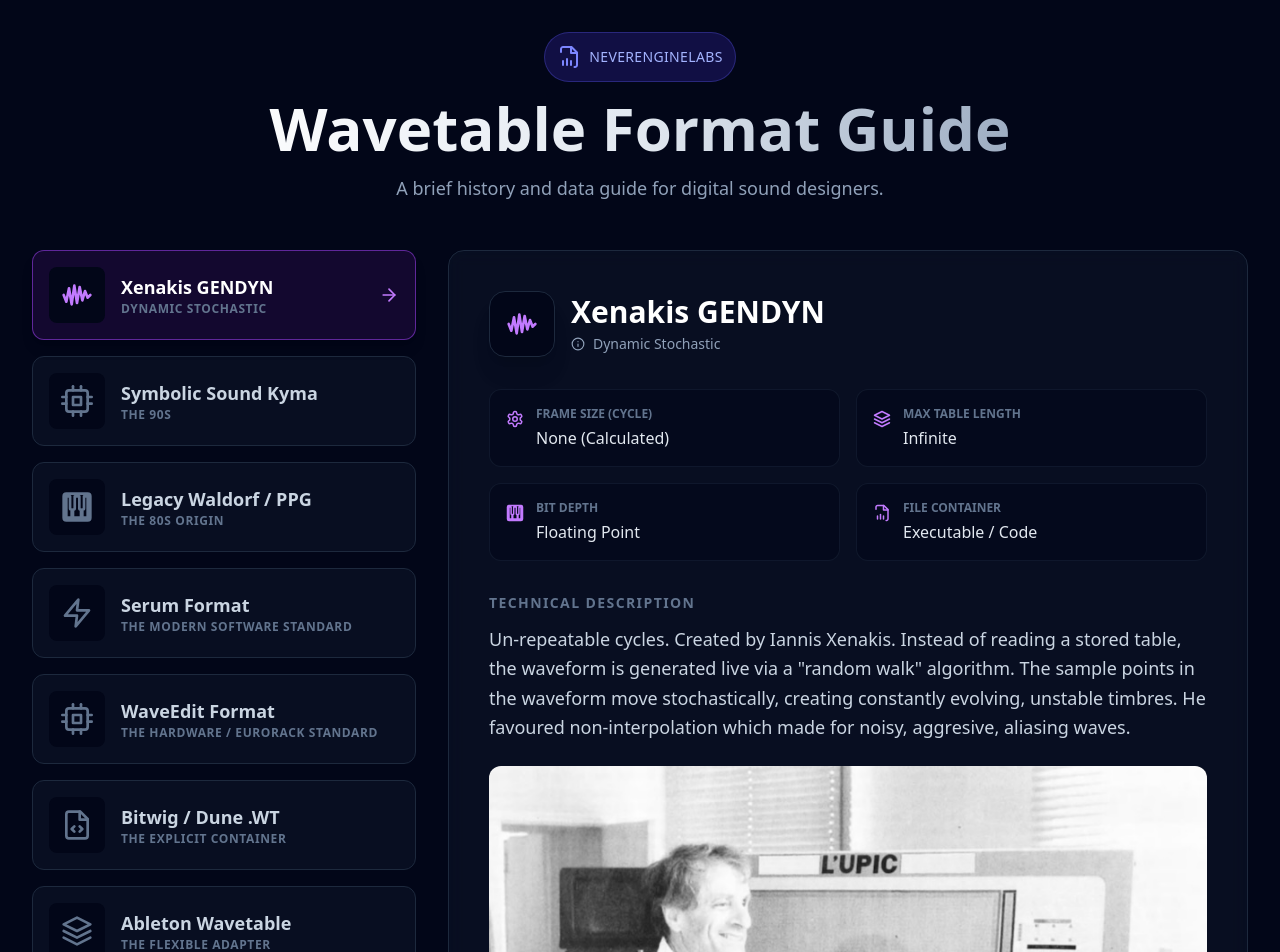
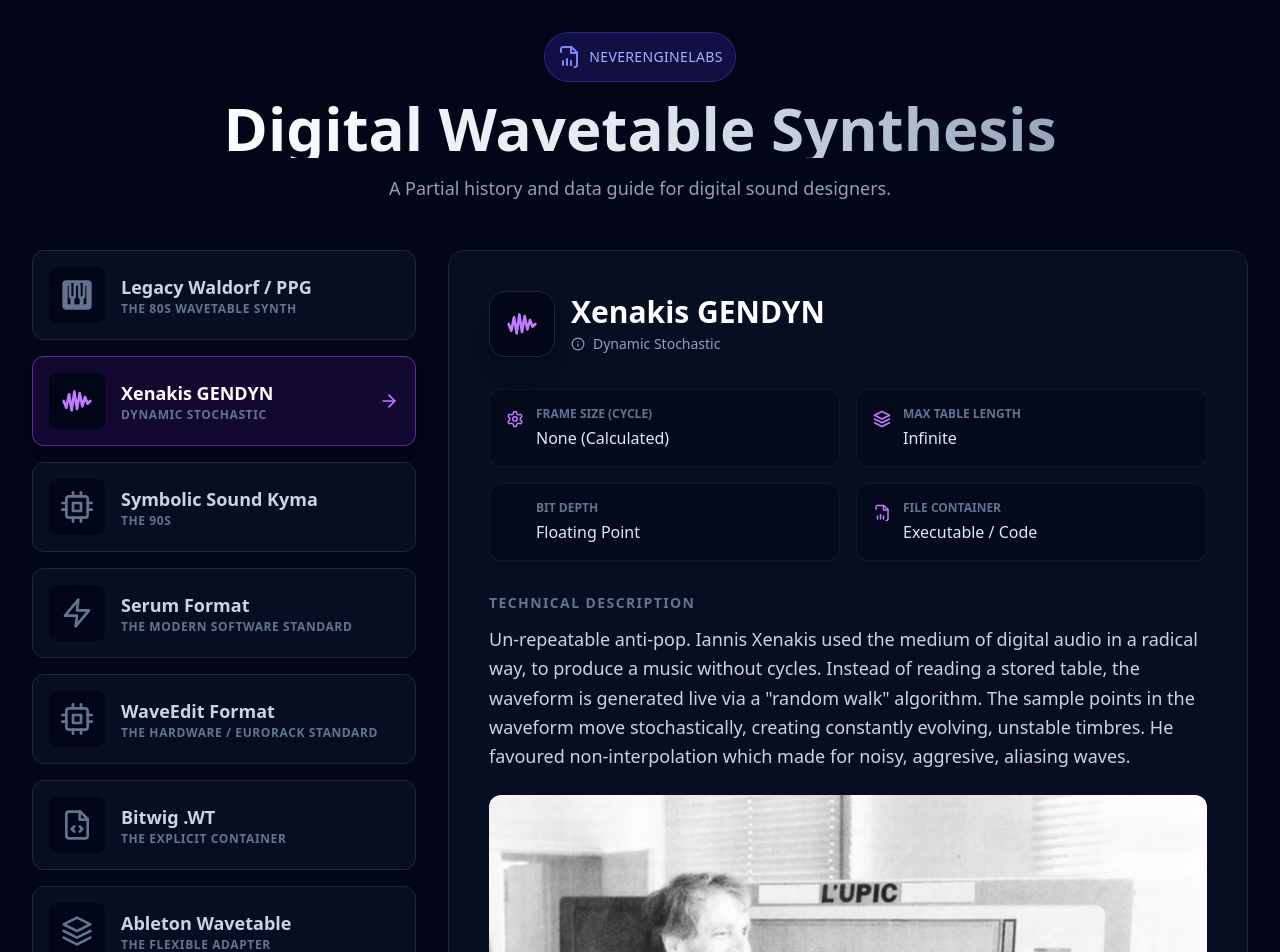
Before and after one commit to cristianvogel/nel-about-wavetables, a SvelteKit app: page / in a window 1280 px wide. Shown: the top 952 px of the page. Built offline with nearby package versions, Linux system fonts and the light colour scheme.

Commit message:
add: Bitwig demos

```diff
--- a/src/routes/+page.svelte
+++ b/src/routes/+page.svelte
@@ -14,7 +14,7 @@
 		Zap: '<polygon points="13 2 3 14 12 14 11 22 21 10 12 10 13 2"/>',
 		Cpu: '<rect x="4" y="4" width="16" height="16" rx="2" ry="2"/><rect x="9" y="9" width="6" height="6"/><line x1="9" x2="9" y1="1" y2="4"/><line x1="15" x2="15" y1="1" y2="4"/><line x1="9" x2="9" y1="20" y2="23"/><line x1="15" x2="15" y1="20" y2="23"/><line x1="20" x2="23" y1="9" y2="9"/><line x1="20" x2="23" y1="14" y2="14"/><line x1="1" x2="4" y1="9" y2="9"/><line x1="1" x2="4" y1="14" y2="14"/>',
 		Layers: '<polygon points="12 2 2 7 12 12 22 7 12 2"/><polyline points="2 17 12 22 22 17"/><polyline points="2 12 12 17 22 12"/>',
-		Database: '<path d="M20 2H4C2.9 2 2 2.9 2 4V20C2 21.11 2.9 22 4 22H20C21.11 22 22 21.11 22 20V4C22 2.9 21.11 2 20 2M14.74 14H15V20H9V14H9.31C9.86 14 10.3 13.56 10.3 13V4H13.75V13C13.75 13.56 14.19 14 14.74 14M4 4H6.8V13C6.8 13.56 7.24 14 7.79 14H8V20H4V4M20 20H16V14H16.26C16.81 14 17.25 13.56 17.25 13V4H20V20Z" />',
+		Keys: '<path d="M20 2H4C2.9 2 2 2.9 2 4V20C2 21.11 2.9 22 4 22H20C21.11 22 22 21.11 22 20V4C22 2.9 21.11 2 20 2M14.74 14H15V20H9V14H9.31C9.86 14 10.3 13.56 10.3 13V4H13.75V13C13.75 13.56 14.19 14 14.74 14M4 4H6.8V13C6.8 13.56 7.24 14 7.79 14H8V20H4V4M20 20H16V14H16.26C16.81 14 17.25 13.56 17.25 13V4H20V20Z" />',
 		FileAudio: '<path d="M17.5 22h.5c.5 0 1-.2 1.4-.6.4-.4.6-.9.6-1.4V7.5L14.5 2H6c-.5 0-1 .2-1.4.6C4.2 3 4 3.5 4 4v3"/><polyline points="14 2 14 8 20 8"/><path d="M10 20v-6"/><path d="M6 20v-4"/><path d="M14 20v-4"/>',
 		Music: '<path d="M9 18V5l12-2v13"/><circle cx="6" cy="18" r="3"/><circle cx="18" cy="16" r="3"/>',
 		ArrowRight: '<line x1="5" y1="12" x2="19" y2="12"/><polyline points="12 5 19 12 12 19"/>',
@@ -24,7 +24,25 @@
 	};
 
 	const formats = {
-
+		waldorf: {
+			id: 'waldorf',
+			title: 'Legacy Waldorf / PPG',
+			subtitle: 'The 80s Wavetable Synth',
+			iconName: 'Keys',
+			color: 'text-red-400',
+			bg: 'bg-red-900/20',
+			border: 'border-red-500/50',
+			image: 'ppg.png',
+			specs: {
+				frameSize: '128 Samples (PPG)',
+				maxFrames: '64 Waves',
+				bitDepth: '8-bit / 12-bit',
+				fileType: '.SYX / EPROM Data'
+			},
+			description:
+				'The grandfather of wavetable synthesisers. The original PPG Wave stored 64 waves per table, each only 128 samples per cycle. It was very expensive at the time, competing with the Fairlight system in top studios. Its low resolution (8/12-bit) was fresh in 80s synth pop. Notable users Thomas Dolby, Trevor Horn, Depeche Mode, Tangerine Dream.',
+			compatible: ['PPG Wave 2.2/2.3', 'Waldorf Microwave 1', 'Waldorf Blofeld']
+		},
 
 		gendyn: {
 			id: 'gendyn',
@@ -42,7 +60,7 @@
 			},
 			image: 'Xenakis-in-front-of-the-upic-board.jpg',
 			description:
-				'Un-repeatable cycles. Created by Iannis Xenakis. Instead of reading a stored table, the waveform is generated live via a "random walk" algorithm. The sample points in the waveform move stochastically, creating constantly evolving, unstable timbres. He favoured non-interpolation which made for noisy, aggresive, aliasing waves.',
+				'Un-repeatable anti-pop. Iannis Xenakis used the medium of digital audio in a radical way, to produce a music without cycles. Instead of reading a stored table, the waveform is generated live via a "random walk" algorithm. The sample points in the waveform move stochastically, creating constantly evolving, unstable timbres. He favoured non-interpolation which made for noisy, aggresive, aliasing waves.',
 			compatible: ['GENDYN (Original)', 'iatro (Max/MSP)', 'Kyma', 'CDP']
 		},
 
@@ -67,25 +85,7 @@
 			compatible: ['The music of Cristián Vogel', 'Carla Scaletti (co-founder of Symbolic Sound)', 'any PCM based format']
 		},
 
-		waldorf: {
-			id: 'waldorf',
-			title: 'Legacy Waldorf / PPG',
-			subtitle: 'The 80s Origin',
-			iconName: 'Database',
-			color: 'text-red-400',
-			bg: 'bg-red-900/20',
-			border: 'border-red-500/50',
-			image: 'ppg.png',
-			specs: {
-				frameSize: '128 Samples (PPG)',
-				maxFrames: '64 Waves',
-				bitDepth: '8-bit / 12-bit',
-				fileType: '.SYX / EPROM Data'
-			},
-			description:
-				'The grandfather of wavetable synthesisers. The original PPG Wave stored 64 waves per table, each only 128 samples long. It was very expensive. Its low resolution (8/12-bit) was fresh in 80s synth pop. Notable users Thomas Dolby, Trevor Horn, Depeche Mode, Tangerine Dream.',
-			compatible: ['PPG Wave 2.2/2.3', 'Waldorf Microwave 1', 'Waldorf Blofeld']
-		},
+
 
 		serum: {
 			id: 'serum',
@@ -119,13 +119,14 @@
 				bitDepth: '16-bit PCM',
 				fileType: '.WAV (Standard)'
 			},
+			image: 'wave-edit.jpg',
 			description:
 				'Optimized for hardware with limited memory. Commonly used in Eurorack modules (Synthesis Technology E352/E370) and boutique digital synths.',
 			compatible: ['WaveEdit App', 'SynthTech E352/E370', 'Korg modwave (Import)', 'Piston Honda Mk3']
 		},
 		bitwig: {
 			id: 'bitwig',
-			title: 'Bitwig / Dune .WT',
+			title: 'Bitwig .WT',
 			subtitle: 'The Explicit Container',
 			iconName: 'FileCode',
 			color: 'text-amber-400',
@@ -137,8 +138,9 @@
 				bitDepth: '32-bit Float / 16-bit',
 				fileType: '.WT (WAV + Metadata)'
 			},
+			image: 'bw-wt-browser.jpg',
 			description:
-				'A specialized format (originally from Dune) that explicitly declares frame size. Crucial for Bitwig, which defaults raw .WAV files to 256 samples/frame. Using .WT prevents Serum tables from sounding "broken" or pitched down.',
+				'A specialized format (adapted from Dune soft synth) that explicitly declares frame size in powers of two and other strict metadata. Used in the Bitwig Studio IDE and the open source Surge Synth XT. Bitwig users apply these WT tables to Oscillators, LFOs and even Waveshaping. The WT and WT Curves formats are use in the fantastic 3D morphing native synth instruments, the Polymer, the Wavetable LFO modulator and the Grid.',
 			compatible: ['Bitwig Studio (Polymer/Grid)', 'Synapse Dune 2/3', 'Surge XT']
 		},
 		ableton: {
@@ -285,10 +287,10 @@
 		<h1
 			class="text-4xl md:text-6xl font-bold mb-4 bg-gradient-to-r from-white via-slate-200 to-slate-400 bg-clip-text text-transparent"
 		>
-			Wavetable Format Guide
+			Digital Wavetable Synthesis
 		</h1>
 		<p class="text-lg text-slate-400 max-w-2xl mx-auto">
-			A brief history and data guide for digital sound designers.
+			A Partial history and data guide for digital sound designers.
 		</p>
 	</header>
 
@@ -414,6 +416,8 @@
 						<iframe style="border: 0; width: 100%; height: 42px;" src="https://bandcamp.com/EmbeddedPlayer/album=1980001639/size=small/bgcol=111/linkcol=0687f5/track=2460169885/transparent=true/" seamless><a href="https://cristianvogel.bandcamp.com/album/the-assistenz-2016">The Assistenz (2016) by Cristian Vogel</a></iframe>
 						{:else if selectedFormat === 'gendyn'}
 						<iframe style="border: 0; width: 100%; height: 42px;" src="https://bandcamp.com/EmbeddedPlayer/album=1916547661/size=small/bgcol=333333/linkcol=0f91ff/track=3528246608/transparent=true/" seamless><a href="https://neumarecords.bandcamp.com/album/iannis-xenakis-a-s-gendy3-taurhiphanie-thalle-n">Iannis Xenakis: Aïs - Gendy3 - Taurhiphanie - Thalleïn by Iannis Xenakis</a></iframe>
+						{:else if selectedFormat === 'bitwig'}
+						<iframe width="100%" height="300" scrolling="no" frameborder="no" allow="autoplay" src="https://w.soundcloud.com/player/?url=https%3A//api.soundcloud.com/playlists/soundcloud%253Aplaylists%253A2020208517&color=%233d455c&auto_play=false&hide_related=false&show_comments=true&show_user=true&show_reposts=false&show_teaser=true&visual=true"></iframe><div style="font-size: 10px; color: #cccccc;line-break: anywhere;word-break: normal;overflow: hidden;white-space: nowrap;text-overflow: ellipsis; font-family: Interstate,Lucida Grande,Lucida Sans Unicode,Lucida Sans,Garuda,Verdana,Tahoma,sans-serif;font-weight: 100;"><a href="https://soundcloud.com/bitwig" title="Bitwig" target="_blank" style="color: #cccccc; text-decoration: none;">Bitwig</a> · <a href="https://soundcloud.com/bitwig/sets/the-art-of-wavetables-demos" title="The Art of Wavetables by Cristian Vogel Demos" target="_blank" style="color: #cccccc; text-decoration: none;">The Art of Wavetables by Cristian Vogel Demos</a></div>
 						{:else}
 						<p class="text-gray-600 text-sm">Coming soon.</p>
 					{/if}
```
Also changed, not shown: static/bw-wt-browser.jpg (added), static/wave-edit.jpg (added).
